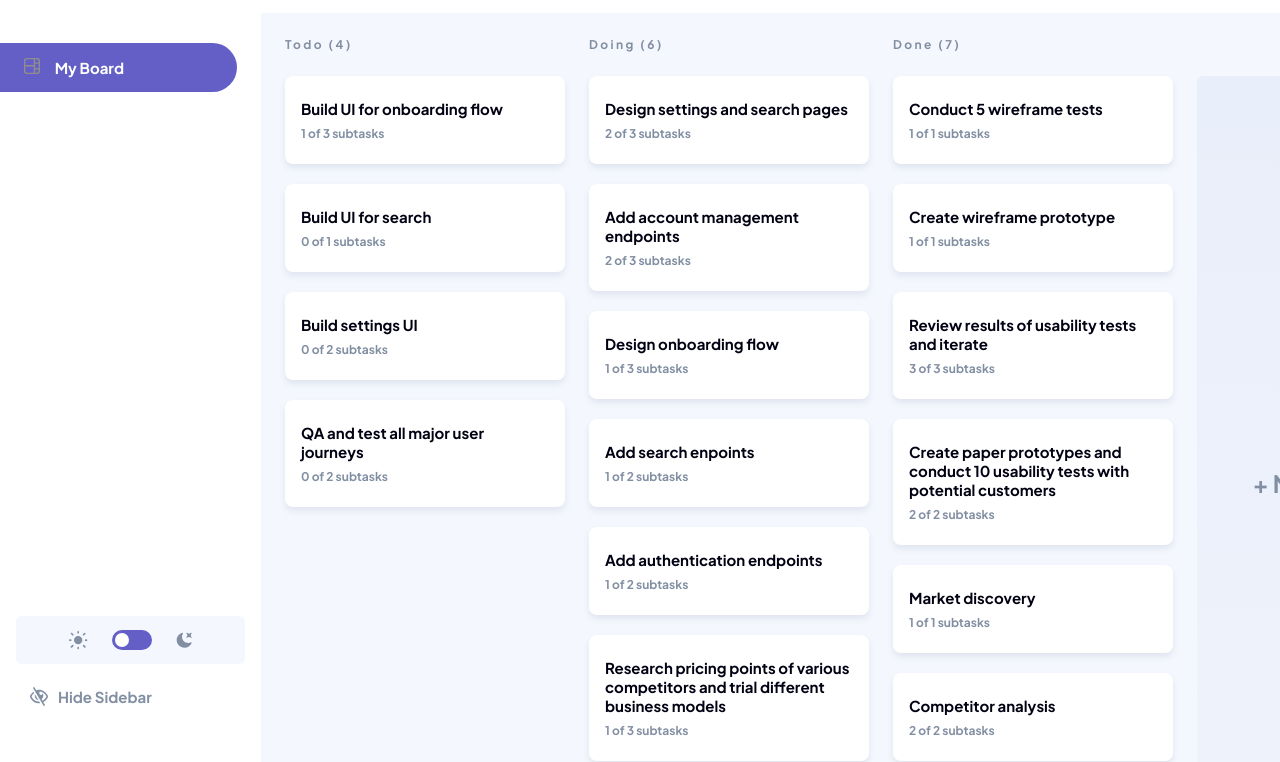
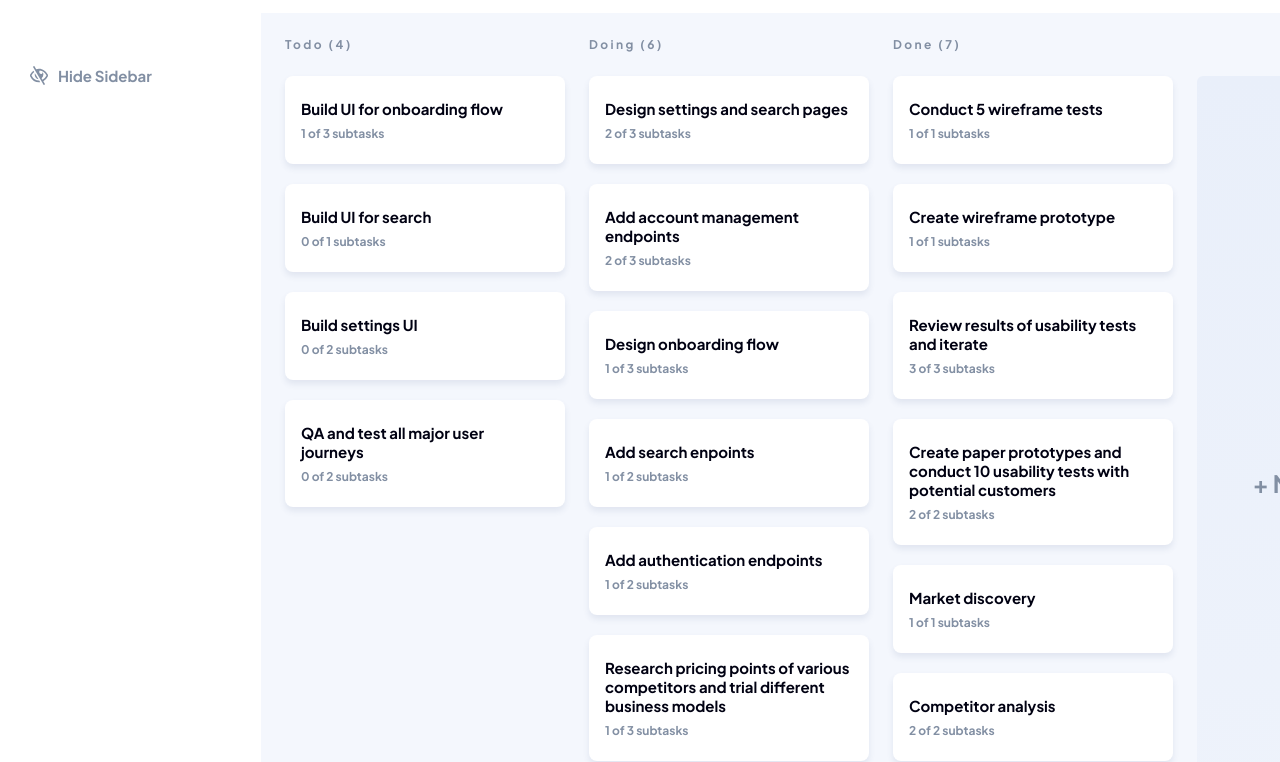
Before and after one commit to Muilibilal/kanban, a website: page index.html in a window 1280 px wide. Shown: the part 67-829 px from the top of the page. Drawn offline with Linux system fonts and the light colour scheme.

Commit message:
made changes

```diff
--- a/index.html
+++ b/index.html
@@ -54,7 +54,7 @@
         <!-- <div class="modal-container dimmed"><div class="modal"><h3>Add New Task</h3><label for="task-name-input">Task Name</label><div class="input-container"><input id="task-name-input" type="text" placeholder="e.g. Take coffee break" class="" value=""></div><label for="task-name-input">Description</label><div class="description-container"><textarea id="task-description-input" placeholder="e.g. It's always good to take a break. This  15 minute break will  recharge the batteries  a little."></textarea></div><label>Subtasks</label><div class="modal-columns"><div class="modal-column"><div class="input-container"><input type="text" class="" value=""></div><img src="./assets/asset/icon-cross.svg" alt="delete-column-icon"></div><div class="modal-column"><div class="input-container"><input type="text" class="" value=""></div><img src="./assets/asset/icon-cross.svg" alt="delete-column-icon"></div></div><button class="add-column-btn btn-light">+ Add New Subtask</button><div class="select-column-container"><label class="text-M">Current Status</label><select class="select-status text-L"><option class="status-options">Todo</option><option class="status-options">Doing</option><option class="status-options">Done</option></select></div><button class="create-btn">Create Task</button></div></div> -->
         <div class="board open-sidebar">
           <div class="sidebar false false">
-            <div class="dropdown-container">
+            <!-- <div class="dropdown-container">
               <div class="dropdown-modal">
                 <div class="dropdown-boards">
                   <div class="dropdown-board board-active">
@@ -80,7 +80,7 @@
                   />
                 </div>
               </div>
-            </div>
+            </div> -->
             <div class="toggle-sidebar-container false">
               <img
                 src="./assets/asset/icon-hide-sidebar.svg"
```
Also changed, not shown: README.md.
